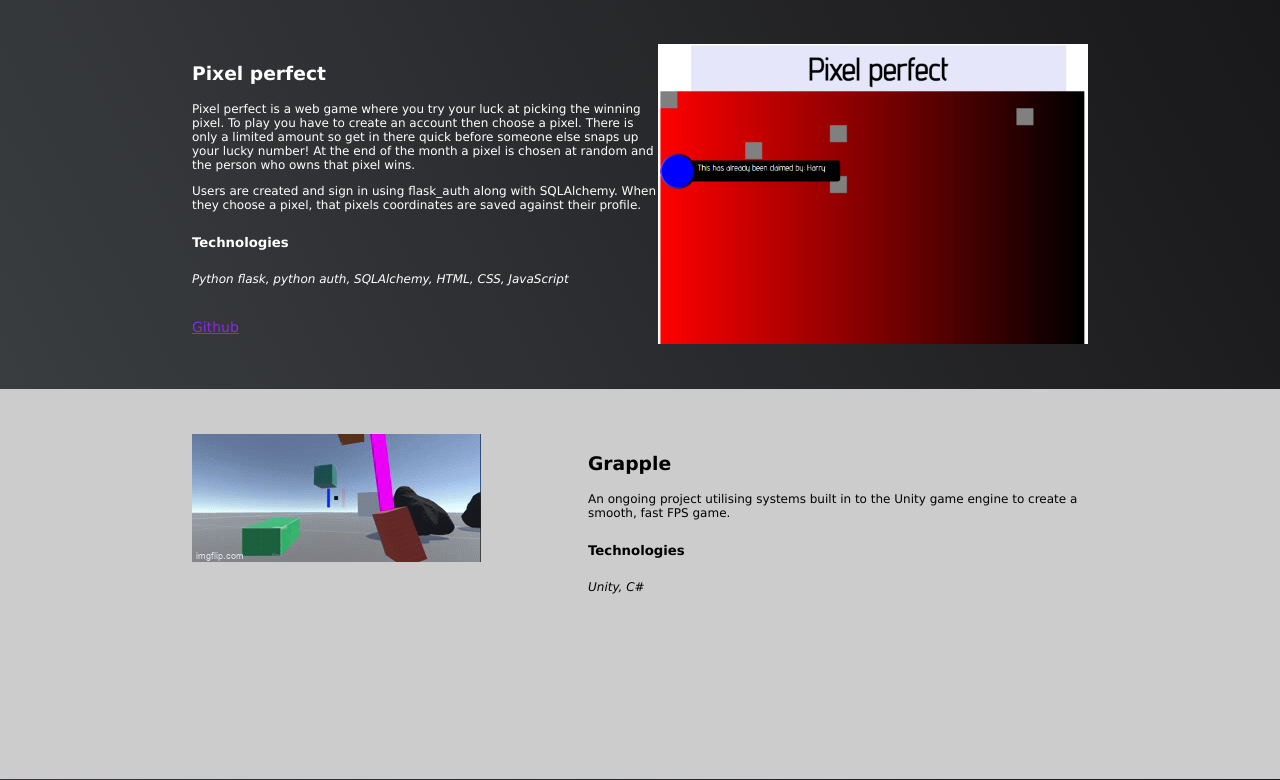
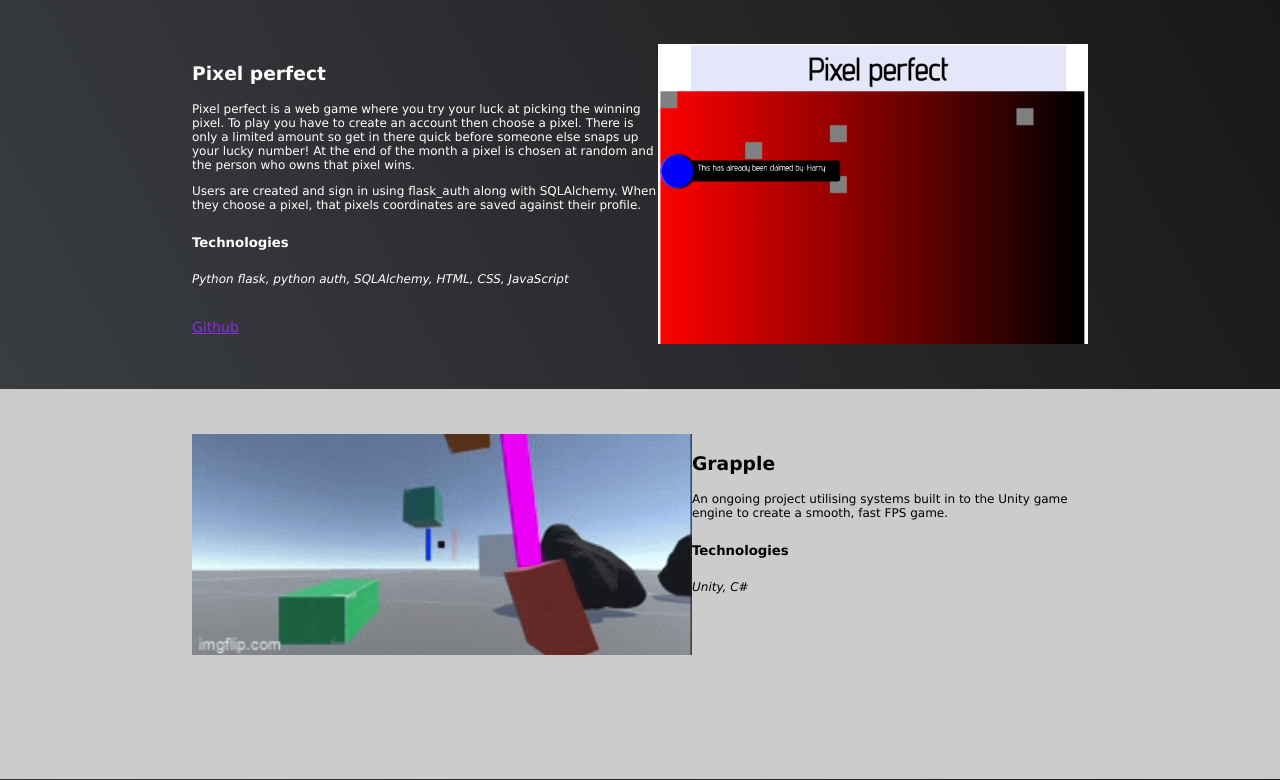
Before and after one commit to harry4041/coxy, a Flask app: page /work in a window 1280 px wide. Shown: the part 71-851 px from the top of the page. Run offline with Flask 2, Linux system fonts and the light colour scheme.

Commit message:
image scaling off

```diff
--- a/static/styles/work.css
+++ b/static/styles/work.css
@@ -67,6 +67,10 @@ max-height: -webkit-fill-available;
     to {transform: translateX(0px); opacity: 100;}
 }
 
+#grapple{
+min-width: 500px;
+}
+
 @media only screen and (max-width: 1150px) {
   .content{
   display: flex;
@@ -93,6 +97,9 @@ max-height: -webkit-fill-available;
   .project-left, project-right{
     padding: 10px;
 }
+#grapple{
+min-width: 100px;
+}
 }
 
 @media only screen and (max-width: 600px) {
--- a/templates/work.html
+++ b/templates/work.html
@@ -35,7 +35,7 @@
 <div class="section light-gray-section">
     <div class="project" id="second-section">
         <div>
-        <img class="project-image project-left" src="{{ url_for('static', filename='image/grapple.gif') }}">
+        <img id="grapple" class="project-image project-left" src="{{ url_for('static', filename='image/grapple.gif') }}">
         </div>
             <div class="project-info project-right">
             <h3 class="project-title">Grapple</h3>
```
